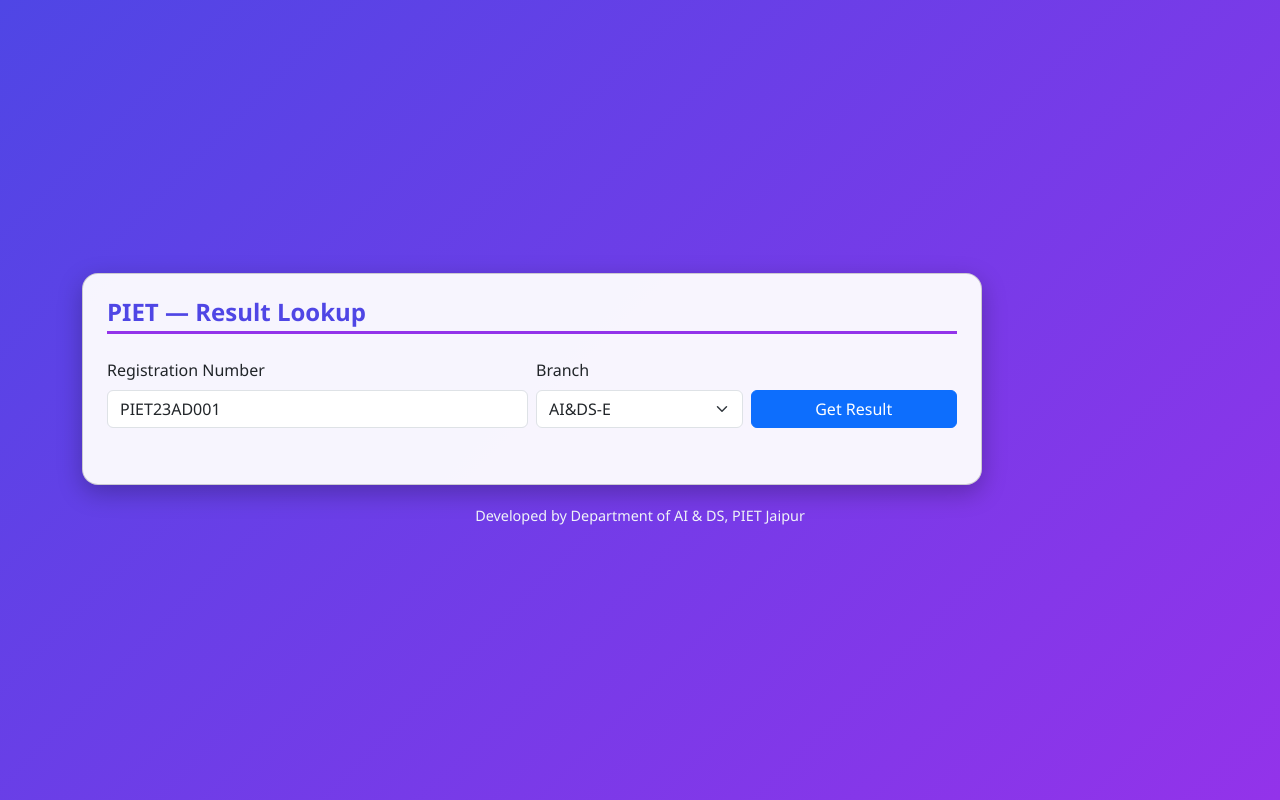
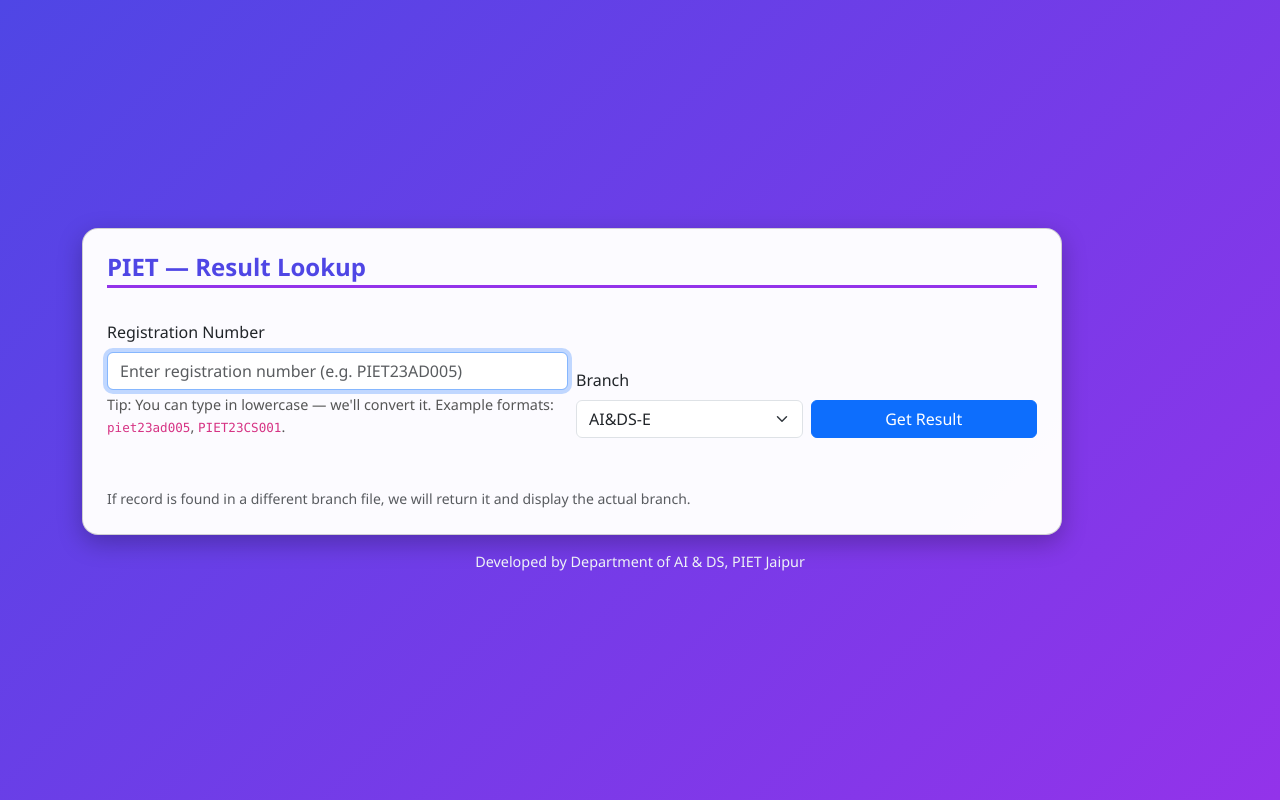
Before and after one commit to singhudaypratap/result4thsem, a Flask app: page / in a window 1280 px wide. Run offline with Flask 3, Linux system fonts and the light colour scheme.

Commit message:
Update index.html

```diff
--- a/templates/index.html
+++ b/templates/index.html
@@ -16,10 +16,10 @@
       color: #222;
     }
     .card {
-      background: rgba(255, 255, 255, 0.95);
+      background: rgba(255, 255, 255, 0.98);
       border-radius: 16px;
       box-shadow: 0 8px 25px rgba(0,0,0,0.25);
-      max-width: 900px;
+      max-width: 980px;
       width: 100%;
     }
     h4 {
@@ -36,42 +36,47 @@
       border-radius:20px;
       font-weight:600;
       color:#fff;
-      box-shadow: 0 2px 6px rgba(0,0,0,0.2);
-      font-size: 0.9rem;
+      box-shadow: 0 2px 6px rgba(0,0,0,0.18);
+      font-size: 0.92rem;
     }
-    .grade-A, .grade-Ap, .grade-App { background:#16a34a; }
+    .grade-A, .grade-Ap, .grade-App { background:#16a34a; } /* Greens */
     .grade-B { background:#2563eb; }
-    .grade-C, .grade-D { background:#f59e0b; }
+    .grade-C, .grade-D { background:#f59e0b; color:#111; }
     .grade-F { background:#dc2626; }
     .summary {
       margin-top:12px;
       font-weight:600;
       padding:10px;
-      background:#f1f5f9;
+      background:#f8fafc;
       border-radius:8px;
       font-size:1rem;
     }
     .footer {
-      margin-top: 20px;
+      margin-top: 16px;
       text-align:center;
       color:#f1f5f9;
       font-size: 0.9rem;
     }
+    .hint { font-size:0.9rem; color:#555; }
   </style>
 </head>
 <body>
-<div class="container">
+<div class="container py-4">
   <div class="card p-4">
     <h4>PIET — Result Lookup</h4>
-    <div class="row g-2 align-items-end mt-2">
+
+    <div class="row g-2 align-items-end mt-3">
       <div class="col-md-6">
         <label class="form-label">Registration Number</label>
-        <!-- Default Reg No set to PIET23AD001 -->
-        <input id="reg" class="form-control" placeholder="PIET23AD001" value="PIET23AD001">
+        <!-- blank by default; tooltip instructs user -->
+        <input id="reg" class="form-control" placeholder="Enter registration number (e.g. PIET23AD005)" title="Type registration number. Case doesn't matter; it will be converted to UPPERCASE." autofocus>
+        <div class="hint mt-1">Tip: You can type in lowercase — we'll convert it. Example formats: <code>piet23ad005</code>, <code>PIET23CS001</code>.</div>
       </div>
+
       <div class="col-md-3">
         <label class="form-label">Branch</label>
-        <select id="branch" class="form-select">
+        <select id="branch" class="form-select" title="Select the student's branch">
+          <!-- Requested order -->
           <option value="AI&DS-E">AI&DS-E</option>
           <option value="CS(AI)-F">CS(AI)-F</option>
           <option value="CS(DS)-G">CS(DS)-G</option>
@@ -80,17 +85,25 @@
           <option value="CS(IOT)-H">CS(IOT)-H</option>
         </select>
       </div>
+
       <div class="col-md-3">
         <button id="btn" class="btn btn-primary w-100">Get Result</button>
       </div>
     </div>
+
     <div id="msg" class="mt-3"></div>
     <div id="results" class="mt-3"></div>
+
+    <div class="mt-3">
+      <small class="text-muted">If record is found in a different branch file, we will return it and display the actual branch.</small>
+    </div>
   </div>
-  <div class="footer">
+
+  <div class="footer mt-3">
     Developed by Department of AI &amp; DS, PIET Jaipur
   </div>
 </div>
+
 <script>
 const btn = document.getElementById('btn');
 const regInput = document.getElementById('reg');
@@ -99,7 +112,7 @@
 const msg = document.getElementById('msg');
 
 function gradeClass(g){
-  g = (g||'').toUpperCase();
+  g = (g||'').toString().toUpperCase();
   if(g==='A++'||g==='A+') return 'grade-App';
   if(g.startsWith('A')) return 'grade-A';
   if(g.startsWith('B')) return 'grade-B';
@@ -108,47 +121,90 @@
   return 'grade-B';
 }
 
+function escapeHtml(s){
+  if(s === null || s === undefined) return '';
+  return String(s).replace(/&/g,"&amp;").replace(/</g,"&lt;").replace(/>/g,"&gt;");
+}
+
 btn.addEventListener('click', async ()=>{
-  results.innerHTML=''; msg.innerHTML='';
-  const reg = regInput.value.trim(); const branch = branchSelect.value;
-  if(!reg){ msg.innerHTML='<div class="alert alert-warning">Enter registration number</div>'; return; }
-  btn.disabled=true; btn.innerText='Searching...';
+  results.innerHTML = '';
+  msg.innerHTML = '';
+
+  // convert to uppercase before sending
+  const rawReg = regInput.value.trim();
+  if(!rawReg){
+    msg.innerHTML = '<div class="alert alert-warning">Enter registration number.</div>';
+    return;
+  }
+  const reg = rawReg.toUpperCase();
+  const branch = branchSelect.value;
+
+  btn.disabled = true;
+  btn.innerText = 'Searching...';
+
   try{
     const qs = new URLSearchParams({reg, branch});
     const resp = await fetch('/api/result?'+qs.toString());
-    const data = await resp.json();
-    if(resp.status===200){
+    let data;
+    try { data = await resp.json(); }
+    catch(e){
+      msg.innerHTML = '<div class="alert alert-danger">Server returned an invalid response.</div>';
+      return;
+    }
+
+    if(resp.status === 200){
       const rows = data.result || [];
-      if(rows.length===0){
-        results.innerHTML='<div class="alert alert-danger">⚠️ Record not found for entered registration and branch.</div>';
+      if(rows.length === 0){
+        results.innerHTML = '<div class="alert alert-danger">⚠️ Record not found for that registration and branch.</div>';
       } else {
+        // pick first match (usually a single row)
         const r = rows[0];
-        let html = `<h5 class="mt-3">${r["Name"]} <small class="text-muted">(${r["Reg. No"]})</small></h5>`;
-        html += `<div class="text-muted mb-2">Uni-Roll: ${r["Uni-Roll No"]||""} · Col Roll: ${r["Col Roll No"]||""}</div>`;
+        // show branch-note when record found in different branch
+        if(r["__branch__"] && r["__branch__"] !== branch){
+          msg.innerHTML = `<div class="alert alert-warning">Note: record found under branch <strong>${escapeHtml(r["__branch__"])}</strong> (not the selected <strong>${escapeHtml(branch)}</strong>).</div>`;
+        }
+
+        let html = `<h5 class="mt-3">${escapeHtml(r["Name"]||'')} <small class="text-muted">(${escapeHtml(r["Reg. No"]||reg)})</small></h5>`;
+        html += `<div class="text-muted mb-2">Uni-Roll: ${escapeHtml(r["Uni-Roll No"]||'')} · Col Roll: ${escapeHtml(r["Col Roll No"]||'')}</div>`;
+
+        // subjects pills
         html += `<div class="mb-3">`;
         Object.keys(r).forEach(k=>{
-          if(!["Reg. No","Name","Uni-Roll No","Col Roll No","Total Back","Result","SGPA"].includes(k)){
+          if(!["Reg. No","Name","Uni-Roll No","Col Roll No","Total Back","Result","SGPA","__branch__"].includes(k)){
             const g = r[k];
-            let subjectName = k.split(" (")[0];
-            html += `<span class="subject-pill ${gradeClass(g)}">${subjectName} — ${g}</span>`;
+            const subjectName = k.split(" (")[0]; // remove code in parentheses
+            html += `<span class="subject-pill ${gradeClass(g)}">${escapeHtml(subjectName)} — ${escapeHtml(g)}</span>`;
           }
         });
         html += `</div>`;
-        // Summary with Pass/Fail badge
-        const resultStatus = r["Result"]||"";
-        let badge = resultStatus.toLowerCase().includes("pass")
-            ? `<span class="badge bg-success">${resultStatus}</span>`
-            : `<span class="badge bg-danger">${resultStatus}</span>`;
-        html += `<div class="summary">SGPA: ${r["SGPA"]||""} · Total Back: ${r["Total Back"]||""} · Result: ${badge}</div>`;
+
+        // summary with badge
+        const resultStatus = (r["Result"] || '').toString();
+        const totalBack = escapeHtml(r["Total Back"] || '');
+        const sgpa = escapeHtml(r["SGPA"] || '');
+        const badge = resultStatus.toLowerCase().includes('pass')
+          ? `<span class="badge bg-success">${escapeHtml(resultStatus)}</span>`
+          : `<span class="badge bg-danger">${escapeHtml(resultStatus)}</span>`;
+
+        html += `<div class="summary">SGPA: ${sgpa} · Total Back: ${totalBack} · Result: ${badge}</div>`;
+
         results.innerHTML = html;
       }
     } else {
-      msg.innerHTML = '<div class="alert alert-danger">'+(data.error||'Request failed')+'</div>';
+      msg.innerHTML = `<div class="alert alert-danger">${escapeHtml(data.error || 'Request failed')}</div>`;
     }
-  }catch(err){
-    msg.innerHTML = '<div class="alert alert-danger">'+err.message+'</div>';
+  } catch(err){
+    msg.innerHTML = `<div class="alert alert-danger">${escapeHtml(err.message)}</div>`;
   } finally {
-    btn.disabled=false; btn.innerText='Get Result';
+    btn.disabled = false;
+    btn.innerText = 'Get Result';
+  }
+});
+
+// allow Enter key to trigger search
+regInput.addEventListener('keydown', (ev) => {
+  if(ev.key === 'Enter') {
+    btn.click();
   }
 });
 </script>
```
